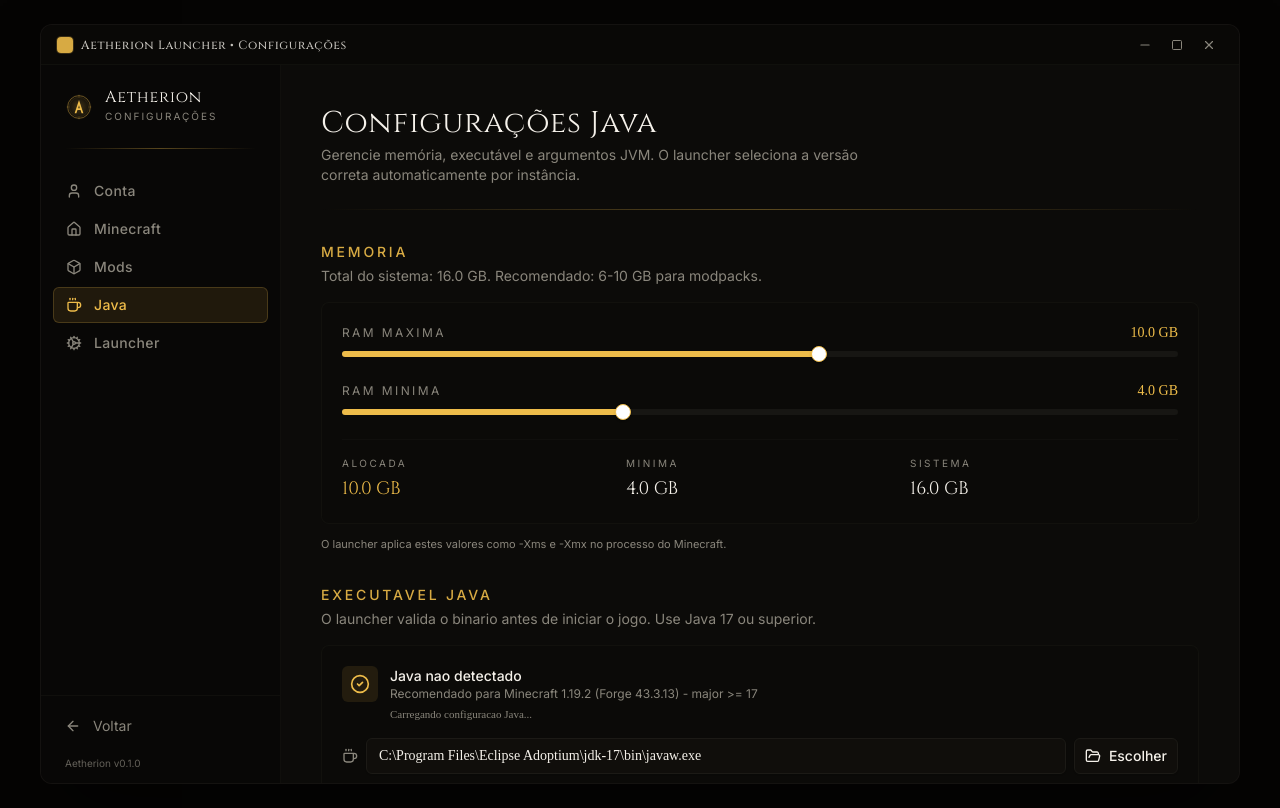
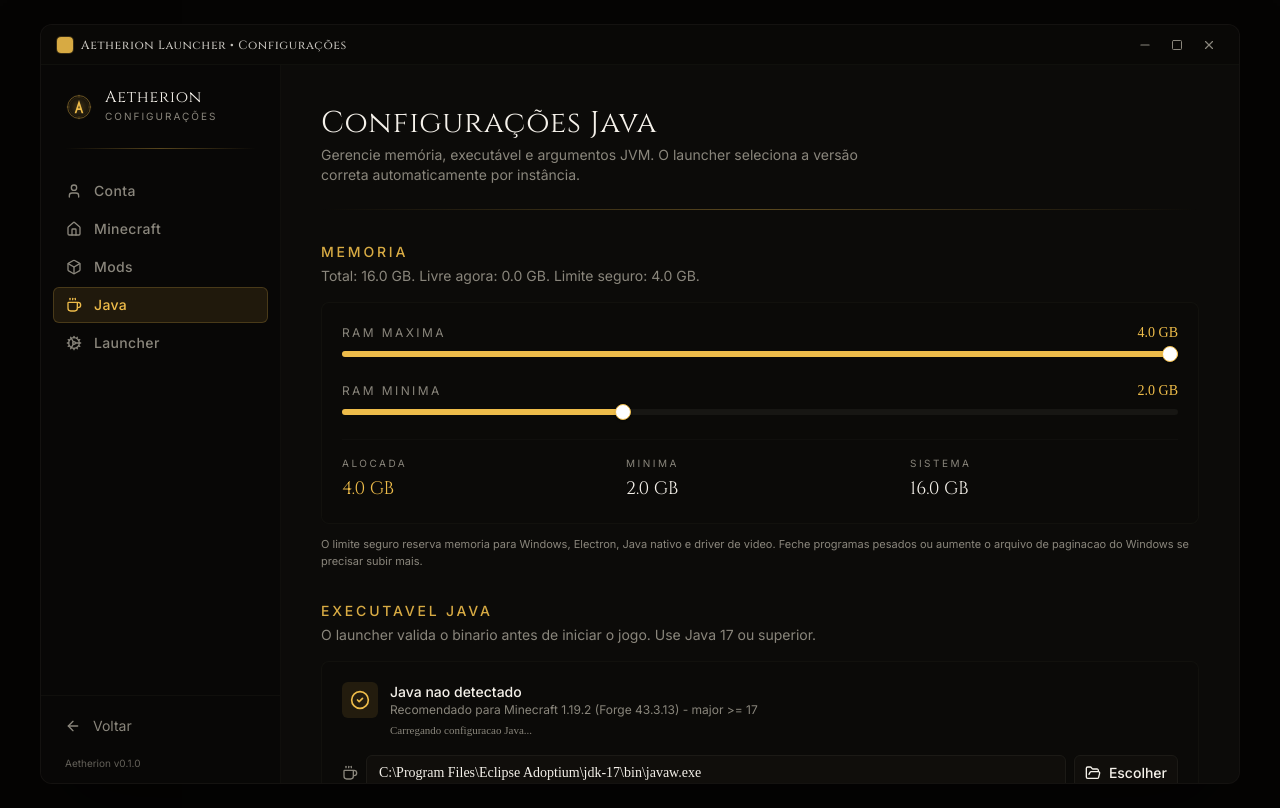
Before and after one commit to washryan/launcheraetherion, a Next.js app: page /settings/java in a window 1280 px wide. Built offline with nearby package versions, Linux system fonts and the light colour scheme.

Commit message:
Guard Java memory settings

```diff
--- a/components/settings/java-tab.tsx
+++ b/components/settings/java-tab.tsx
@@ -20,6 +20,8 @@ type DetectedJava = {
 export function JavaTab() {
   const [java, setJava] = useState(DEFAULT_SETTINGS.java)
   const [totalRamMb, setTotalRamMb] = useState(FALLBACK_SYSTEM_RAM_MB)
+  const [freeRamMb, setFreeRamMb] = useState(0)
+  const [safeMaxRamMb, setSafeMaxRamMb] = useState(4096)
   const [detectedJava, setDetectedJava] = useState<DetectedJava>(null)
   const [status, setStatus] = useState("Carregando configuracao Java...")
 
@@ -42,6 +44,8 @@ export function JavaTab() {
       .detect()
       .then((info) => {
         setTotalRamMb(info.totalRamMb)
+        setFreeRamMb(info.freeRamMb)
+        setSafeMaxRamMb(info.safeMaxRamMb)
         setDetectedJava(info.java)
         setStatus(
           info.java
@@ -73,6 +77,10 @@ export function JavaTab() {
     })
   }
 
+  function updateJavaPreview(next: typeof java | ((current: typeof java) => typeof java)) {
+    setJava((current) => (typeof next === "function" ? next(current) : next))
+  }
+
   async function chooseJava() {
     try {
       const result = await window.aetherion?.java?.chooseExecutable()
@@ -89,20 +97,25 @@ export function JavaTab() {
   const maxGb = java.maxRamMb / 1024
   const minGb = java.minRamMb / 1024
   const totalGb = totalRamMb / 1024
+  const freeGb = freeRamMb / 1024
+  const safeMaxGb = safeMaxRamMb / 1024
 
   return (
     <>
       <SettingsSection
         title="Memoria"
-        description={`Total do sistema: ${totalGb.toFixed(1)} GB. Recomendado: 6-10 GB para modpacks.`}
+        description={`Total: ${totalGb.toFixed(1)} GB. Livre agora: ${freeGb.toFixed(1)} GB. Limite seguro: ${safeMaxGb.toFixed(1)} GB.`}
       >
         <div className="rounded-lg border border-border/50 bg-card/40 p-5 space-y-6">
           <MemorySlider
             label="RAM maxima"
             value={java.maxRamMb}
             min={2048}
-            max={totalRamMb}
+            max={safeMaxRamMb}
             onChange={(v) =>
+              updateJavaPreview((s) => ({ ...s, maxRamMb: Math.max(v, s.minRamMb) }))
+            }
+            onCommit={(v) =>
               updateJava((s) => ({ ...s, maxRamMb: Math.max(v, s.minRamMb) }))
             }
             display={`${maxGb.toFixed(1)} GB`}
@@ -112,7 +125,8 @@ export function JavaTab() {
             value={java.minRamMb}
             min={1024}
             max={java.maxRamMb}
-            onChange={(v) => updateJava((s) => ({ ...s, minRamMb: v }))}
+            onChange={(v) => updateJavaPreview((s) => ({ ...s, minRamMb: v }))}
+            onCommit={(v) => updateJava((s) => ({ ...s, minRamMb: v }))}
             display={`${minGb.toFixed(1)} GB`}
           />
           <div className="grid grid-cols-3 gap-4 pt-4 border-t border-border/40">
@@ -122,7 +136,8 @@ export function JavaTab() {
           </div>
         </div>
         <p className="text-[11px] text-muted-foreground">
-          O launcher aplica estes valores como -Xms e -Xmx no processo do Minecraft.
+          O limite seguro reserva memoria para Windows, Electron, Java nativo e driver de video.
+          Feche programas pesados ou aumente o arquivo de paginacao do Windows se precisar subir mais.
         </p>
       </SettingsSection>
 
@@ -209,6 +224,7 @@ function MemorySlider({
   min,
   max,
   onChange,
+  onCommit,
   display,
 }: {
   label: string
@@ -216,6 +232,7 @@ function MemorySlider({
   min: number
   max: number
   onChange: (v: number) => void
+  onCommit: (v: number) => void
   display: string
 }) {
   return (
@@ -232,6 +249,7 @@ function MemorySlider({
         max={max}
         step={512}
         onValueChange={([v]) => onChange(v)}
+        onValueCommit={([v]) => onCommit(v)}
       />
     </div>
   )
--- a/electron/main.cjs
+++ b/electron/main.cjs
@@ -47,8 +47,8 @@ const DEFAULT_SETTINGS = {
     closeOnLaunch: false,
   },
   java: {
-    minRamMb: 4096,
-    maxRamMb: 8192,
+    minRamMb: 2048,
+    maxRamMb: 4096,
     executablePath: "",
     jvmArgs: "",
     autoDownloadRuntime: true,
@@ -191,9 +191,10 @@ ipcMain.handle("settings:openInstanceFolder", async () => {
 })
 ipcMain.handle("java:detect", async () => {
   const settings = await readLauncherSettings()
+  const memory = systemMemoryInfo()
   const java = await resolveJavaForSettings(settings.java, 17, 17)
   return {
-    totalRamMb: systemRamMb(),
+    ...memory,
     java,
   }
 })
@@ -377,13 +378,18 @@ function sanitizeLauncherSettings(value) {
   )
   const closeOnLaunch = Boolean(minecraft.closeOnLaunch)
   const instanceId = DEFAULT_MANIFEST.instanceId || "aetherion-main"
-  const totalRam = systemRamMb()
-  const minRamMb = clampNumber(java.minRamMb, 512, totalRam, DEFAULT_SETTINGS.java.minRamMb)
+  const memory = systemMemoryInfo()
+  const minRamMb = clampNumber(
+    java.minRamMb,
+    512,
+    memory.safeMaxRamMb,
+    DEFAULT_SETTINGS.java.minRamMb,
+  )
   const maxRamMb = clampNumber(
     java.maxRamMb,
     1024,
-    totalRam,
-    Math.min(DEFAULT_SETTINGS.java.maxRamMb, totalRam),
+    memory.safeMaxRamMb,
+    Math.min(DEFAULT_SETTINGS.java.maxRamMb, memory.safeMaxRamMb),
   )
 
   return {
@@ -427,6 +433,27 @@ function systemRamMb() {
   return Math.max(1024, Math.floor(os.totalmem() / 1024 / 1024))
 }
 
+function systemMemoryInfo() {
+  const totalRamMb = systemRamMb()
+  const freeRamMb = Math.max(0, Math.floor(os.freemem() / 1024 / 1024))
+  const safeByTotal = totalRamMb - 4096
+  const safeByFree = freeRamMb - 2048
+  const safeMaxRamMb = roundDownToStep(
+    Math.max(2048, Math.min(12288, safeByTotal, safeByFree)),
+    512,
+  )
+
+  return {
+    totalRamMb,
+    freeRamMb,
+    safeMaxRamMb,
+  }
+}
+
+function roundDownToStep(value, step) {
+  return Math.max(step, Math.floor(value / step) * step)
+}
+
 function settingsPath() {
   return path.join(app.getPath("userData"), "launcher-settings.json")
 }
@@ -621,6 +648,8 @@ async function buildMinecraftLaunchPlan(root, manifest, args, signal) {
   const memoryArgs = [
     `-Xms${javaSettings.minRamMb}M`,
     `-Xmx${javaSettings.maxRamMb}M`,
+    `-XX:ErrorFile=${path.join(root, "logs", "hs_err_pid%p.log")}`,
+    `-XX:HeapDumpPath=${path.join(root, "logs")}`,
     ...parseJvmArgs(javaSettings.jvmArgs),
   ]
   const jvmArgs = [
--- a/lib/launcher/mock-data.ts
+++ b/lib/launcher/mock-data.ts
@@ -63,8 +63,8 @@ export const DEFAULT_SETTINGS: LauncherSettings = {
     closeOnLaunch: false,
   },
   java: {
-    minRamMb: 4096,
-    maxRamMb: 10240,
+    minRamMb: 2048,
+    maxRamMb: 4096,
     executablePath: "C:\\Program Files\\Eclipse Adoptium\\jdk-17\\bin\\javaw.exe",
     jvmArgs:
       "-XX:+UseG1GC -XX:+ParallelRefProcEnabled -XX:MaxGCPauseMillis=200 -XX:+UnlockExperimentalVMOptions",
--- a/types/aetherion.d.ts
+++ b/types/aetherion.d.ts
@@ -50,6 +50,8 @@ declare global {
       java: {
         detect: () => Promise<{
           totalRamMb: number
+          freeRamMb: number
+          safeMaxRamMb: number
           java: {
             path: string
             major: number
```
Also changed, not shown: 1 other file (tests, documents, lock files or other folders).
